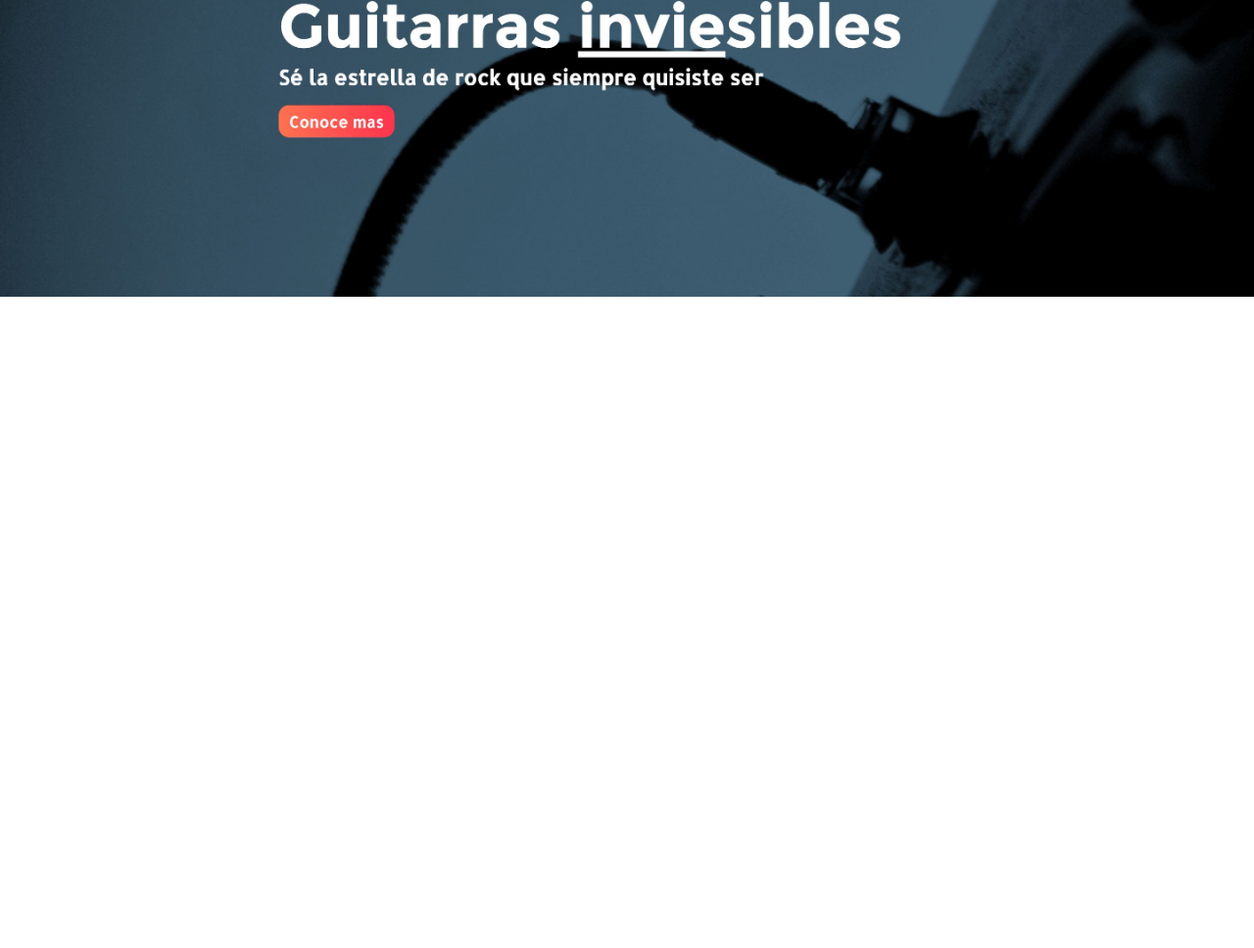
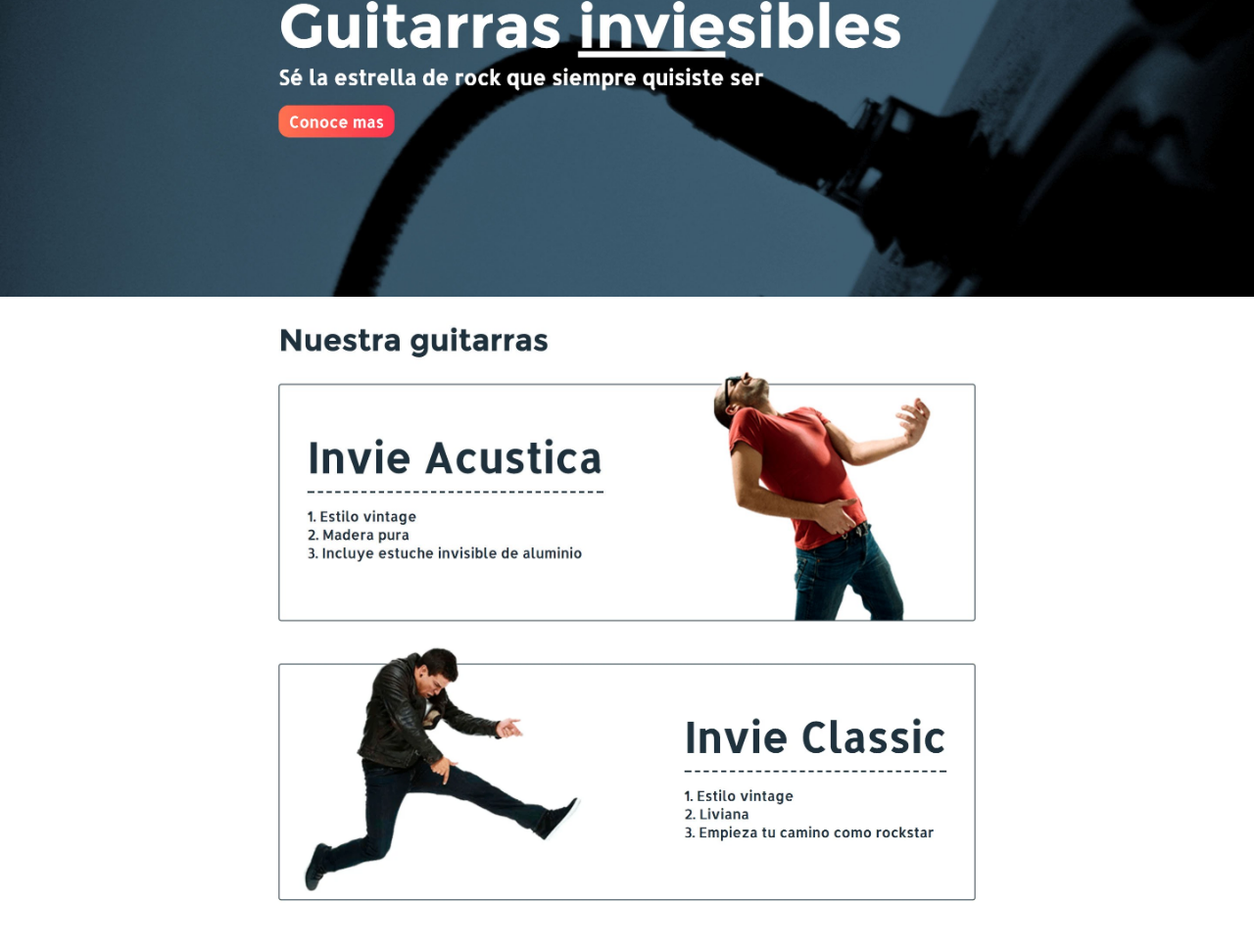
Before and after one commit to Danielcarvajal12/invie-github, a plain HTML site: page index.html in a window 1280 px wide. Shown: the part 176-1144 px from the top of the page at 98% size. Before the commit the page ends 800 px from the top, so only its background shows below. Drawn offline with Linux system fonts and the light colour scheme.

Commit message:
agregue las 2 gitarras

```diff
--- a/index.html
+++ b/index.html
@@ -20,6 +20,7 @@
 <body>
 	<img src="img/header.webp" alt="">
 	<img src="img/hero.webp" alt="">
-
+	<img src="img/acustica.webp" alt="">
+	<img src="img/clasica.webp" alt="">
 </body>
 </html>
```
